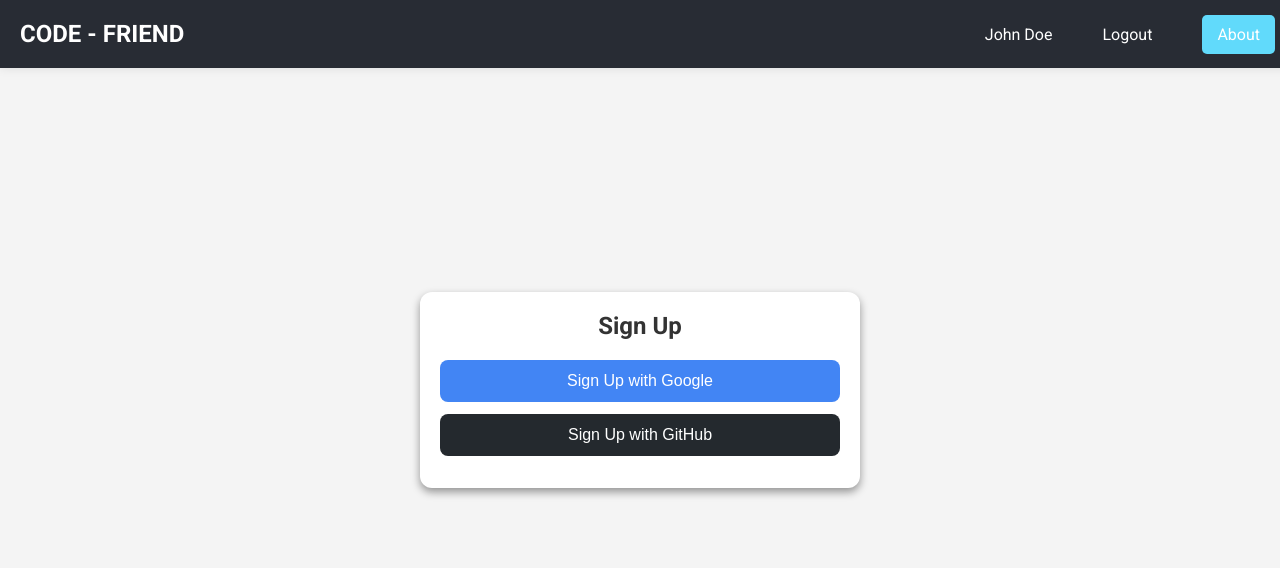
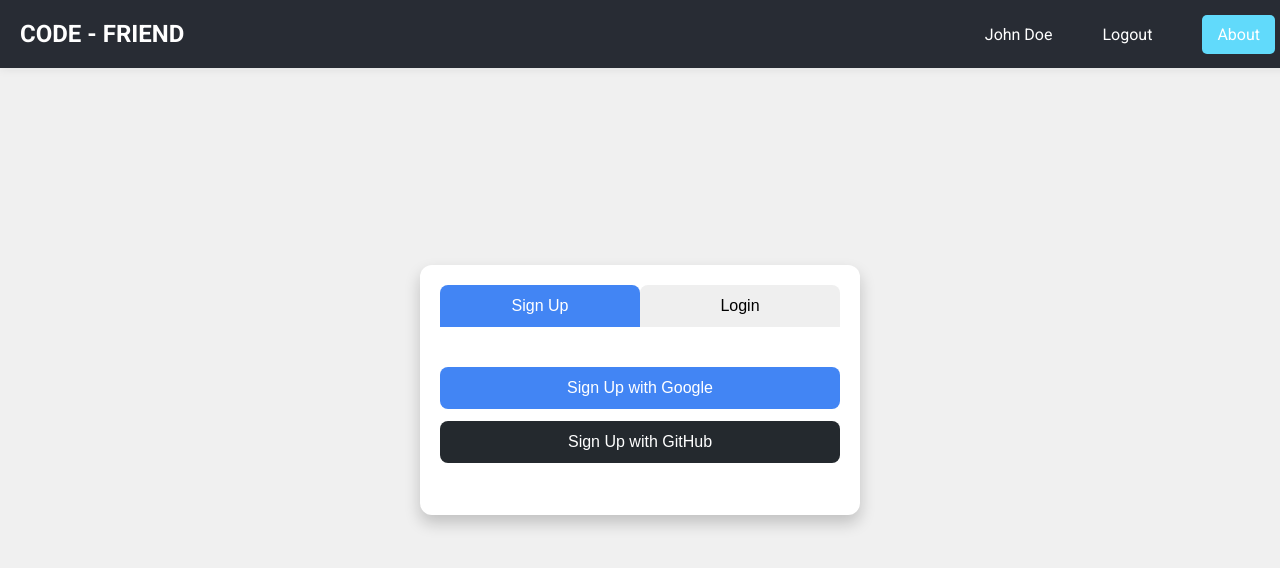
Before and after one commit to AdityaJamdade/code-friend-ai, a React (Vite) app: page / in a window 1280 px wide. Shown: the top 568 px of the page. Built offline with nearby package versions, Linux system fonts and the light colour scheme.

Commit message:
combined login and signup in single card

```diff
--- a/src/screens/signup/Signup.css
+++ b/src/screens/signup/Signup.css
@@ -1,33 +1,57 @@
-/* Signup.css */
-.signup-container {
+/* Auth.css */
+.auth-container {
     display: flex;
     align-items: center;
     justify-content: center;
     height: 80vh;
-    background-color: #f4f4f4; /* Light gray background */
+    background-color: #f0f0f0; /* Light gray background */
   }
 
-  .signup-card {
+  .auth-card {
     max-width: 400px;
     width: 100%;
     padding: 20px;
     background-color: white;
-    box-shadow: 0 4px 8px rgba(0, 0, 0, 0.4); /* Slight shadow for elevation */
+    box-shadow: 0 8px 16px rgba(0, 0, 0, 0.2); /* Slight shadow for elevation */
     border-radius: 12px;
     text-align: center;
     transition: box-shadow 0.3s ease; /* Smooth transition on hover */
   }
 
-  .signup-card:hover {
-    box-shadow: 0 8px 16px rgba(0, 0, 0, 0.7); /* Increased elevation on hover */
+  .auth-card:hover {
+    box-shadow: 0 12px 24px rgba(0, 0, 0, 0.3); /* Elevation on hover */
   }
 
-  .signup-card h2 {
+  .auth-tabs {
+    display: flex;
+    justify-content: space-between;
     margin-bottom: 20px;
-    color: #333; /* Dark text color */
   }
 
-  .sign-in-button {
+  .auth-tab {
+    flex: 1;
+    padding: 12px;
+    border: none;
+    border-radius: 8px 8px 0 0;
+    cursor: pointer;
+    font-size: 16px;
+    transition: background-color 0.3s ease, color 0.3s ease; /* Smooth transition on hover */
+  }
+
+  .auth-tab:hover {
+    background-color: #e0e0e0; /* Light gray on hover */
+  }
+
+  .auth-tab.active {
+    background-color: #4285f4; /* Google Blue for active tab */
+    color: white;
+  }
+
+  .auth-content {
+    padding: 20px 0;
+  }
+
+  .auth-button {
     width: 100%;
     padding: 12px;
     margin-bottom: 12px;
@@ -38,17 +62,17 @@
     transition: background-color 0.3s ease; /* Smooth transition on hover */
   }
 
-  .sign-in-button.google {
+  .auth-button.google {
     background-color: #4285f4; /* Google Blue */
     color: white;
   }
 
-  .sign-in-button.github {
+  .auth-button.github {
     background-color: #24292e; /* GitHub Black */
     color: white;
   }
 
-  .sign-in-button:hover {
+  .auth-button:hover {
     background-color: #2a2e33; /* Slightly darker color on hover */
     opacity: 0.8;
   }
--- a/src/screens/signup/Signup.jsx
+++ b/src/screens/signup/Signup.jsx
@@ -1,12 +1,42 @@
+import { useState } from 'react';
 import './Signup.css';
 
 const Signup = () => {
+  const [activeTab, setActiveTab] = useState('signup');
+
+  const handleTabChange = (tab) => {
+    setActiveTab(tab);
+  };
+
   return (
-    <div className='signup-container'>
-      <div className='signup-card'>
-        <h2>Sign Up</h2>
-        <button className="sign-in-button google">Sign Up with Google</button>
-        <button className="sign-in-button github">Sign Up with GitHub</button>
+    <div className='auth-container'>
+      <div className='auth-card'>
+        <div className='auth-tabs'>
+          <button
+            className={`auth-tab ${activeTab === 'signup' ? 'active' : ''}`}
+            onClick={() => handleTabChange('signup')}
+          >
+            Sign Up
+          </button>
+          <button
+            className={`auth-tab ${activeTab === 'login' ? 'active' : ''}`}
+            onClick={() => handleTabChange('login')}
+          >
+            Login
+          </button>
+        </div>
+        {activeTab === 'signup' && (
+          <div className='auth-content'>
+            <button className="auth-button google">Sign Up with Google</button>
+            <button className="auth-button github">Sign Up with GitHub</button>
+          </div>
+        )}
+        {activeTab === 'login' && (
+          <div className='auth-content'>
+            <button className="auth-button google">Login with Google</button>
+            <button className="auth-button github">Login with GitHub</button>
+          </div>
+        )}
       </div>
     </div>
   );
```
